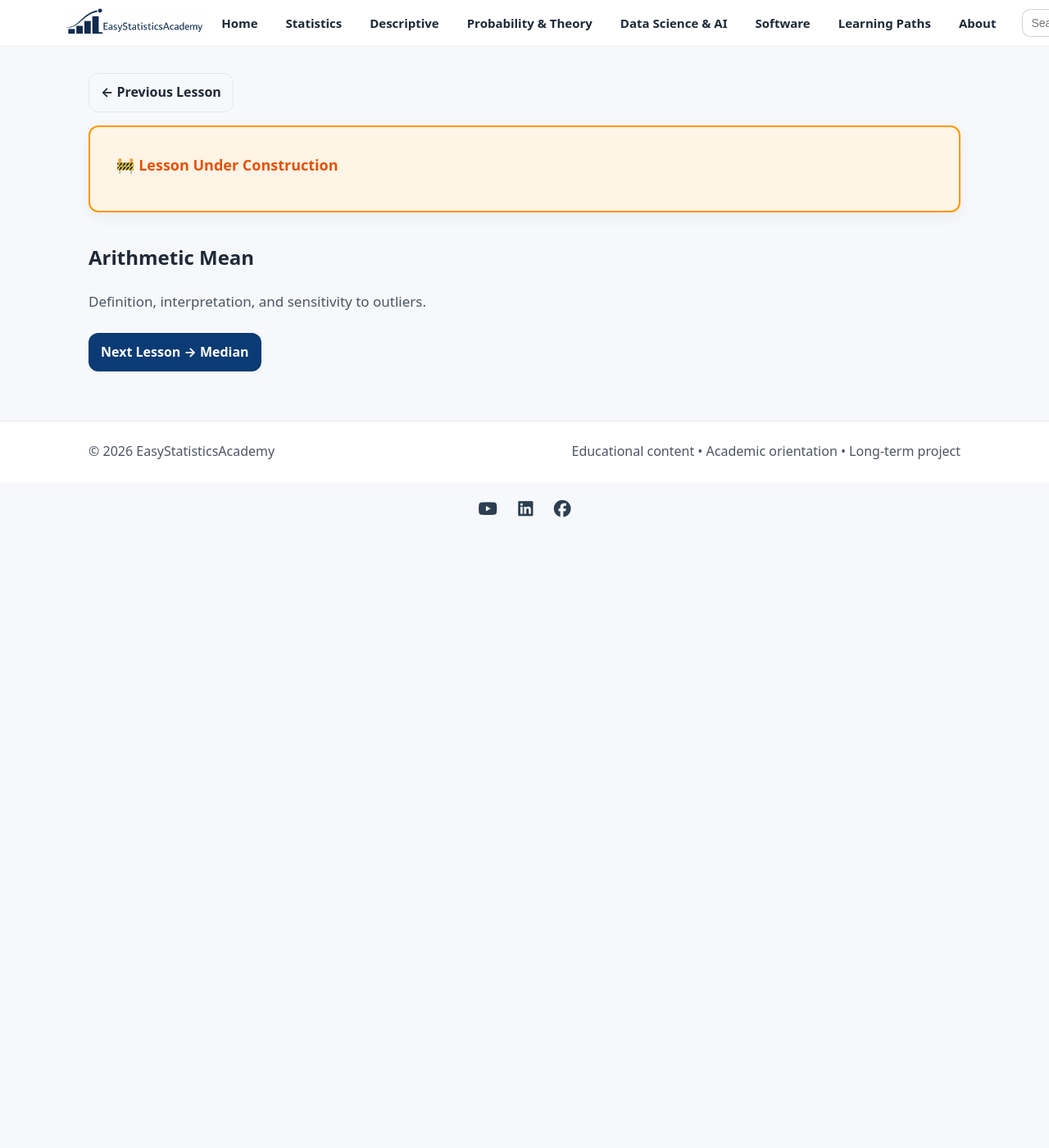
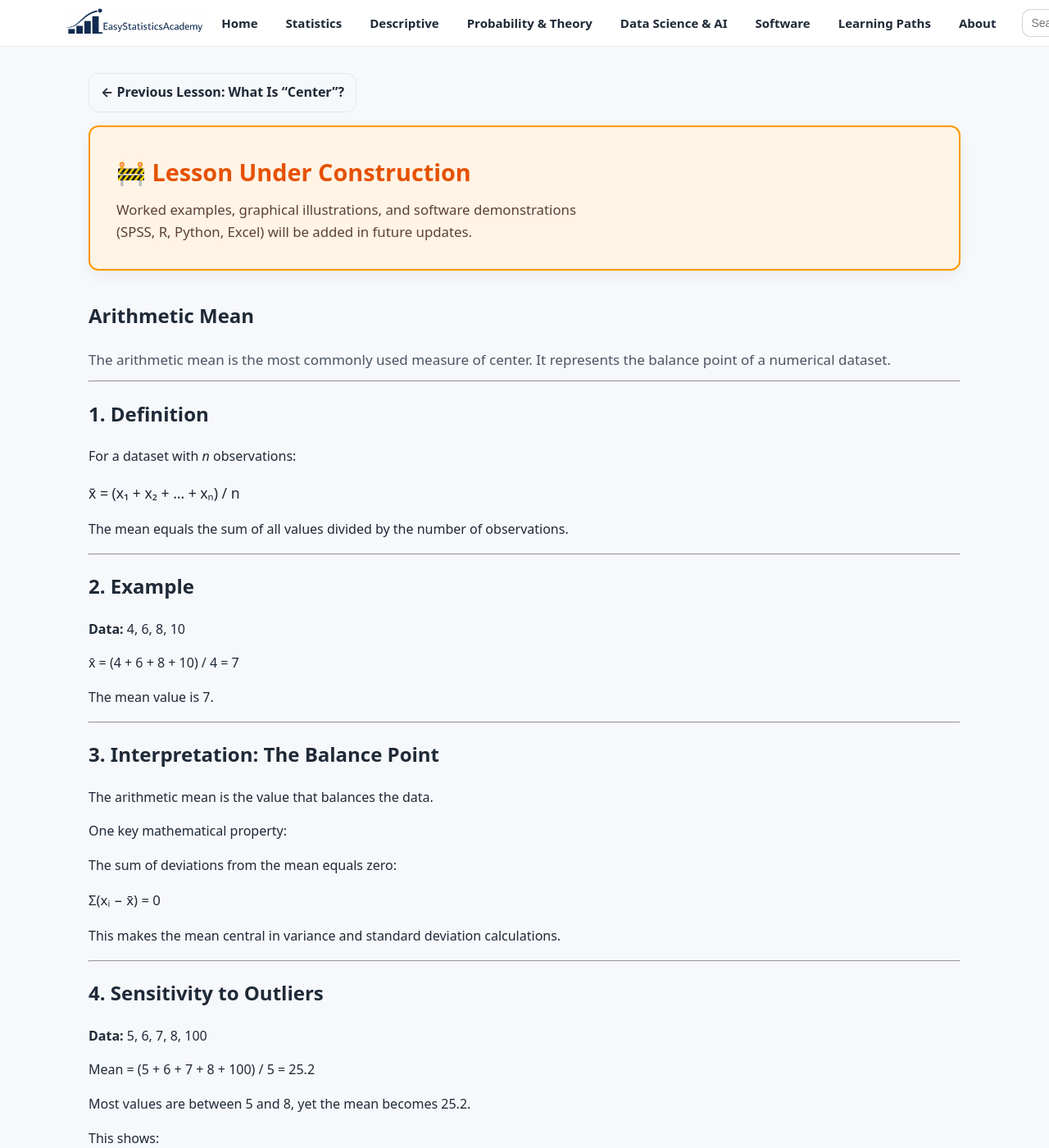
Before and after one commit to ammar-homaida-statistics/easystatisticsacademy, a Jekyll site: the page built from descriptive/center/arithmetic-mean/index.md, in a window 1280 px wide and 1400 px high. Shown: the whole window at 82% size. Built offline with Jekyll 4.4.1, drawn with Linux system fonts in a browser that asks for light colours; some of the changed text lies outside the part shown.

Commit message:
Add lesson content

```diff
--- a/descriptive/center/arithmetic-mean/index.md
+++ b/descriptive/center/arithmetic-mean/index.md
@@ -1,27 +1,161 @@
 ---
 layout: default
 title: "Arithmetic Mean"
+description: "Definition, formula, properties, interpretation, and limitations of the arithmetic mean."
 permalink: /descriptive/center/arithmetic-mean/
 sidebar: false
 ---
 
 <section class="section section-slim">
   <a class="btn btn-outline" href="/descriptive/center/what-is-center/">
-    ← Previous Lesson
+    ← Previous Lesson: What Is “Center”?
   </a>
 </section>
 
+<!-- UNDER CONSTRUCTION NOTICE -->
 <section class="section section-slim">
   <div class="callout" style="background:#fff4e5;border:2px solid #ff9800;padding:2rem;border-radius:12px;">
-    <h2 style="margin-top:0;color:#e65100;">🚧 Lesson Under Construction</h2>
+    <div class="callout-copy">
+      <h2 style="margin-top:0;color:#e65100;font-size:1.8rem;">
+        🚧 Lesson Under Construction
+      </h2>
+      <p style="margin:0;font-size:1.05rem;color:#5d4037;line-height:1.6;">
+        Worked examples, graphical illustrations, and software demonstrations (SPSS, R, Python, Excel) will be added in future updates.
+      </p>
+    </div>
   </div>
 </section>
 
 <section class="section">
-  <h1>Arithmetic Mean</h1>
-  <p class="lead">
-    Definition, interpretation, and sensitivity to outliers.
+  <div class="section-head">
+    <h1>Arithmetic Mean</h1>
+    <p class="lead">
+      The arithmetic mean is the most commonly used measure of center.
+      It represents the balance point of a numerical dataset.
+    </p>
+  </div>
+
+  <hr>
+
+  <h2>1. Definition</h2>
+
+  <p>
+    For a dataset with <em>n</em> observations:
   </p>
+
+  <p style="font-size:1.1rem;">
+    x̄ = (x₁ + x₂ + … + xₙ) / n
+  </p>
+
+  <p>
+    The mean equals the sum of all values divided by the number of observations.
+  </p>
+
+  <hr>
+
+  <h2>2. Example</h2>
+
+  <p><strong>Data:</strong> 4, 6, 8, 10</p>
+
+  <p>
+    x̄ = (4 + 6 + 8 + 10) / 4 = 7
+  </p>
+
+  <p>
+    The mean value is 7.
+  </p>
+
+  <hr>
+
+  <h2>3. Interpretation: The Balance Point</h2>
+
+  <p>
+    The arithmetic mean is the value that balances the data.
+  </p>
+
+  <p>
+    One key mathematical property:
+  </p>
+
+  <p>
+    The sum of deviations from the mean equals zero:
+  </p>
+
+  <p style="font-size:1.05rem;">
+    Σ(xᵢ − x̄) = 0
+  </p>
+
+  <p>
+    This makes the mean central in variance and standard deviation calculations.
+  </p>
+
+  <hr>
+
+  <h2>4. Sensitivity to Outliers</h2>
+
+  <p><strong>Data:</strong> 5, 6, 7, 8, 100</p>
+
+  <p>
+    Mean = (5 + 6 + 7 + 8 + 100) / 5 = 25.2
+  </p>
+
+  <p>
+    Most values are between 5 and 8, yet the mean becomes 25.2.
+  </p>
+
+  <p>
+    This shows:
+  </p>
+
+  <ul>
+    <li>The mean uses all observations.</li>
+    <li>It is highly sensitive to extreme values.</li>
+  </ul>
+
+  <hr>
+
+  <h2>5. When Is the Mean Appropriate?</h2>
+
+  <ul>
+    <li>Numerical (interval or ratio) data</li>
+    <li>Approximately symmetric distributions</li>
+    <li>No extreme outliers</li>
+  </ul>
+
+  <p>
+    The mean is inappropriate for:
+  </p>
+
+  <ul>
+    <li>Nominal data</li>
+    <li>Highly skewed distributions (without caution)</li>
+  </ul>
+
+  <hr>
+
+  <h2>6. Conceptual Strength</h2>
+
+  <p>
+    The mean is mathematically powerful:
+  </p>
+
+  <ul>
+    <li>Minimizes squared deviations</li>
+    <li>Central to regression</li>
+    <li>Foundation for variance and standard deviation</li>
+  </ul>
+
+  <hr>
+
+  <h2>Summary</h2>
+
+  <ul>
+    <li>The mean is the arithmetic average.</li>
+    <li>It represents the balance point.</li>
+    <li>It uses all observations.</li>
+    <li>It is sensitive to outliers.</li>
+  </ul>
+
 </section>
 
 <section class="section section-slim">
```
